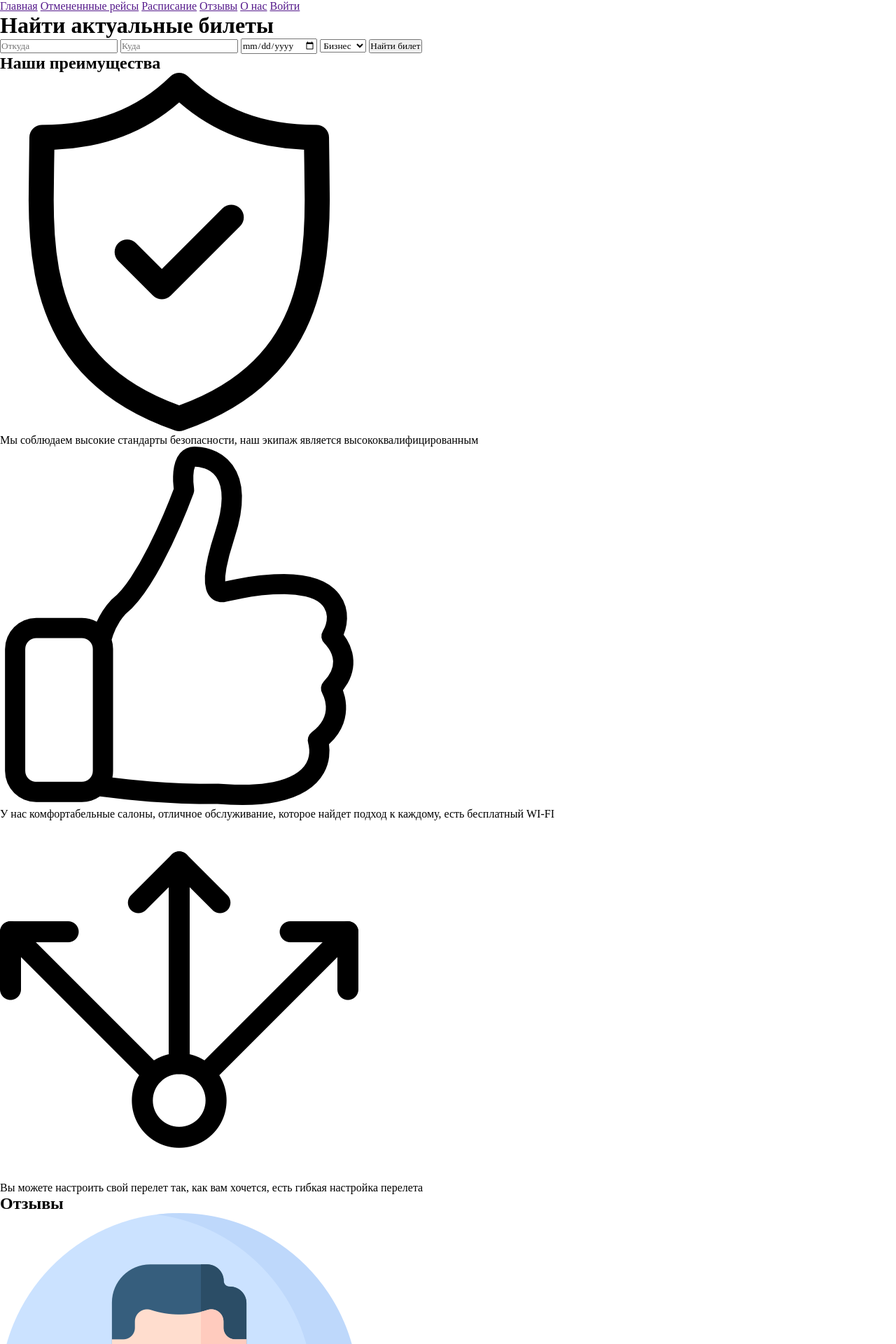
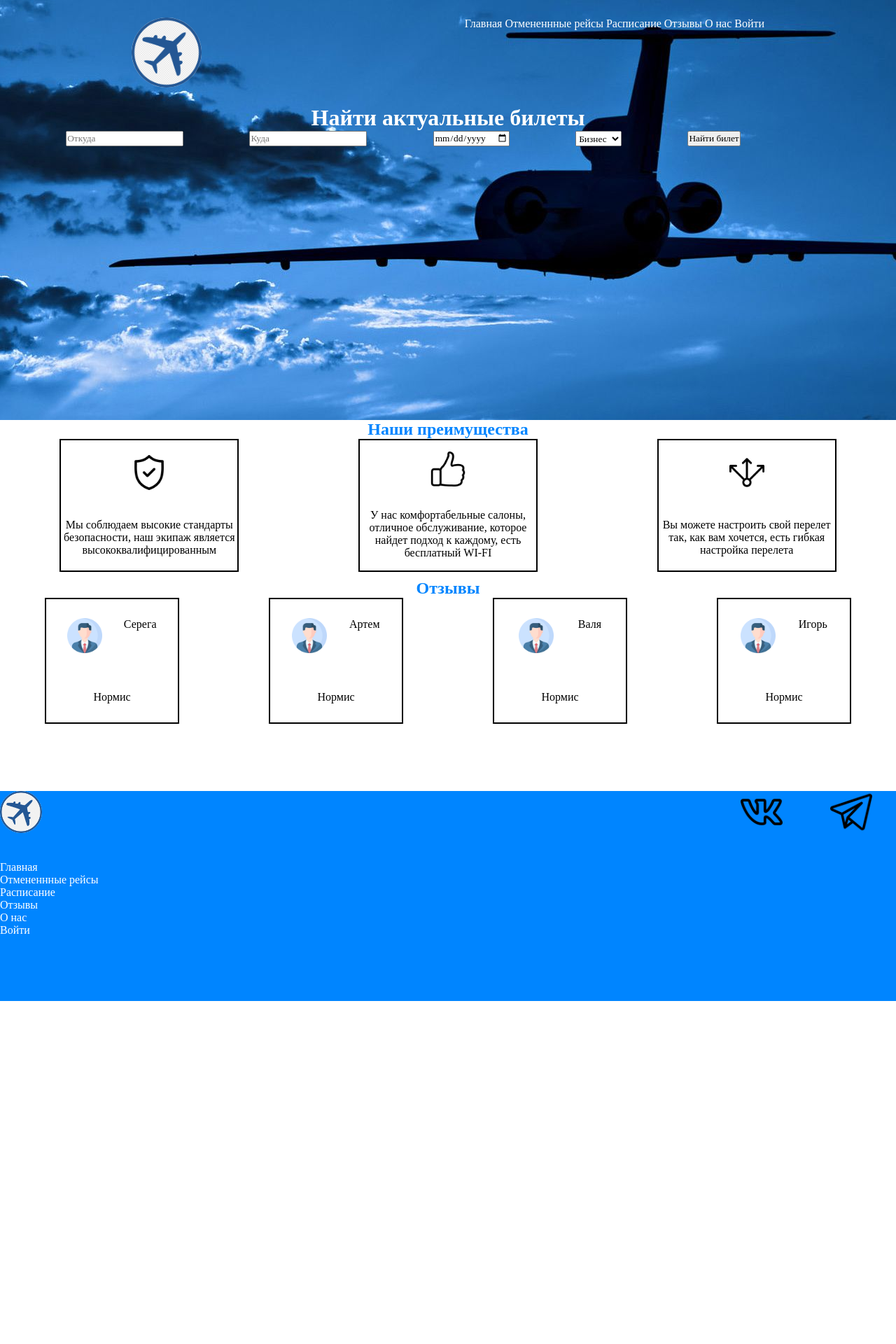
Before and after one commit to MaksimovicOff/Practice, a PHP site: page / in a window 1280 px wide. Shown: the top 1920 px of the page at 70% size. After the commit the page ends 1430 px from the top, so only its background shows below. Run offline with PHP 8.4, Linux system fonts and the light colour scheme.

Commit message:
Update styles.css

```diff
--- a/styles/styles.css
+++ b/styles/styles.css
@@ -1,3 +1,251 @@
+body
+{
+    margin: 0px 0px 0px 0px;
+    font-family: 'Century Gothic'
+}
+a
+{
+
+    text-decoration: none;
+    color:white;
+}
+
+.heads{
+    max-width:100%;
+    height: 600px;
+    background-image: url(../img/head.jpg);
+    background-repeat: no-repeat;
+    background-position: center;
+}
+
+.header
+{
+    width: 100%;
+    max-height: 150px;
+    height: 150px;
+    display: flex;
+    flex-wrap: wrap;
+    align-content: space-around;
+    justify-content: space-around;
+}
+
+.logo
+{
+    width: 100px;
+    height: 100px;
+    background-image: url(../img/logo.png);
+    background-repeat: no-repeat;
+    background-position: center;
+    background-size: contain;
+    border-radius: 50px;
+}
+
+.bilet
+{
+    width: 90%;
+    display: flex;
+    flex-direction: row;
+    flex-wrap: nowrap;
+    justify-content: space-evenly;
+}
+
+h1
+{
+    color: white;
+    text-align: center;
+}
+
+h2
+{
+    color: #0085FF;
+    text-align: center;
+}
+
+.content
+{
+    width: 100%;
+    height: 530px;
+    color: black;
+}
+
+.preim
+{
+    width: 100%;
+    height: 200px;
+    display: flex;
+    flex-direction: row;
+    flex-wrap: nowrap;
+    justify-content: space-around;
+}
+
+.block1
+{
+    width: 20%;
+    height: 190px;
+    border: 2px solid black;
+    display: flex;
+    flex-direction: row;
+    flex-wrap: wrap;
+    align-content: space-around;
+    justify-content: space-around;
+    text-align: center;
+}
+
+.block2
+{
+    width: 20%;
+    height: 190px;
+    border: 2px solid black;
+    display: flex;
+    flex-direction: row;
+    flex-wrap: wrap;
+    align-content: space-around;
+    justify-content: space-around;
+    text-align: center;
+}
+
+.block3
+{
+    width: 20%;
+    height: 190px;
+    border: 2px solid black;
+    display: flex;
+    flex-direction: row;
+    flex-wrap: wrap;
+    align-content: space-around;
+    justify-content: space-around;
+    text-align: center;
+}
+
+.otzivi
+{
+    width: 100%;
+    height: 200px;
+    display: flex;
+    justify-content: space-around;
+    flex-direction: row;
+    flex-wrap: nowrap;
+}
+
+.otziv1
+{
+    width: 15%;
+    height: 180px;
+    border: 2px solid black;
+    display: flex;
+    flex-direction: column;
+    justify-content: space-around;
+    text-align: center;
+}
+
+.otziv2
+{
+    width: 15%;
+    height: 180px;
+    border: 2px solid black;
+    display: flex;
+    flex-direction: column;
+    justify-content: space-around;
+    text-align: center;
+}
+
+.otziv3
+{
+    width: 15%;
+    height: 180px;
+    border: 2px solid black;
+    display: flex;
+    flex-direction: column;
+    justify-content: space-around;
+    text-align: center;
+}
+
+.otziv4
+{
+    width: 15%;
+    height: 180px;
+    border: 2px solid black;
+    display: flex;
+    flex-direction: column;
+    justify-content: space-around;
+    text-align: center;
+}
+
+.footer
+{
+    width: 100%;
+    height: 300px;
+    background-color: #0085FF;
+}
+
+.line
+{
+    width: 100%;
+    height: 100px;
+    display: flex;
+    flex-direction: row;
+    justify-content: space-between;
+}
+
+.logo_f
+{
+    width: 60px;
+    height: 60px;
+    background-image: url(../img/logo.png);
+    background-repeat: no-repeat;
+    background-position: center;
+    background-size: contain;
+    border-radius: 50px;
+}
+
+.soc
+{
+    width: 20%;
+    display: flex;
+    flex-direction: row;
+    justify-content: space-around;
+}
+
+.vk
+{
+    width: 60px;
+    height: 60px;
+    background-image: url(../img/vk.png);
+    background-repeat: no-repeat;
+    background-position: center;
+    background-size: contain;
+}
+
+
+.tg
+{
+    width: 60px;
+    height: 60px;
+    background-image: url(../img/tg.png);
+    background-repeat: no-repeat;
+    background-position: center;
+    background-size: contain;
+}
+
+.menu_f
+{
+    display: flex;
+    flex-direction: column;
+}
+
+img
+{
+    width: 50px;
+    height: 50px;
+}
+
+.menchik
+{
+    display: flex;
+    flex-direction: row;
+    justify-content: space-evenly;
+}
+
 *{
     margin: 0;
     padding: 0;
```
